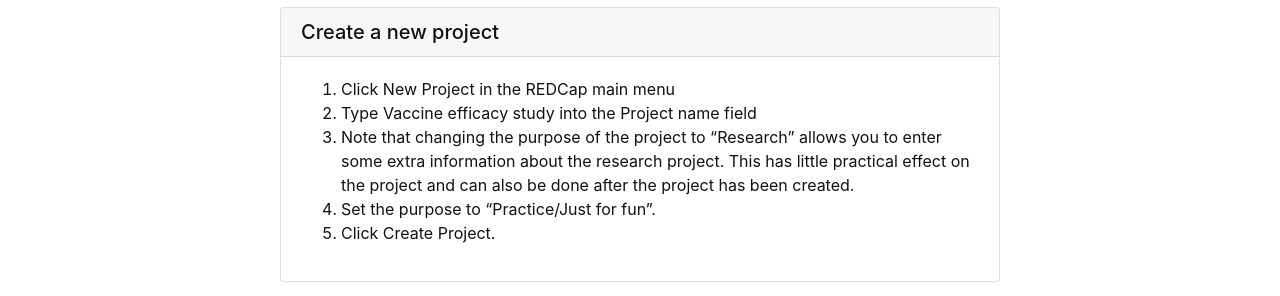
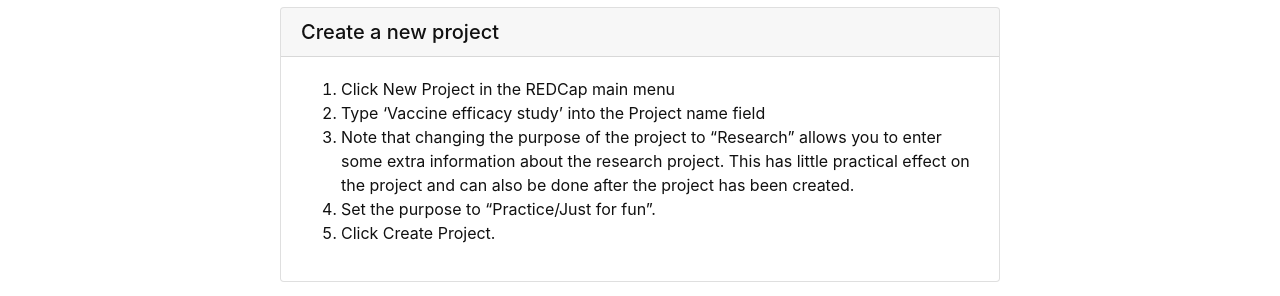
Before and after one commit to GriffithUniLibrary/redcap-intro-superseded, a Jekyll site: the page built from content/1-intro.md, in a window 1280 px wide and 900 px high. Shown: the part 230-526 px from the top of the window. Built offline with Jekyll 4.4.1, drawn with Linux system fonts in a browser that asks for light colours.

```diff
--- a/content/1-intro.md
+++ b/content/1-intro.md
@@ -9,7 +9,7 @@ topics: Create a project, create an instrument, add basic questions
 {% capture createnew %}
 
 1. Click New Project in the REDCap main menu
-2. Type Vaccine efficacy study into the Project name field
+2. Type 'Vaccine efficacy study' into the Project name field
 3. Note that changing the purpose of the project to “Research” allows you to enter some extra information about the research project. This has little practical effect on the project and can also be done after the project has been created.
 4. Set the purpose to “Practice/Just for fun”.
 5. Click Create Project.
```
